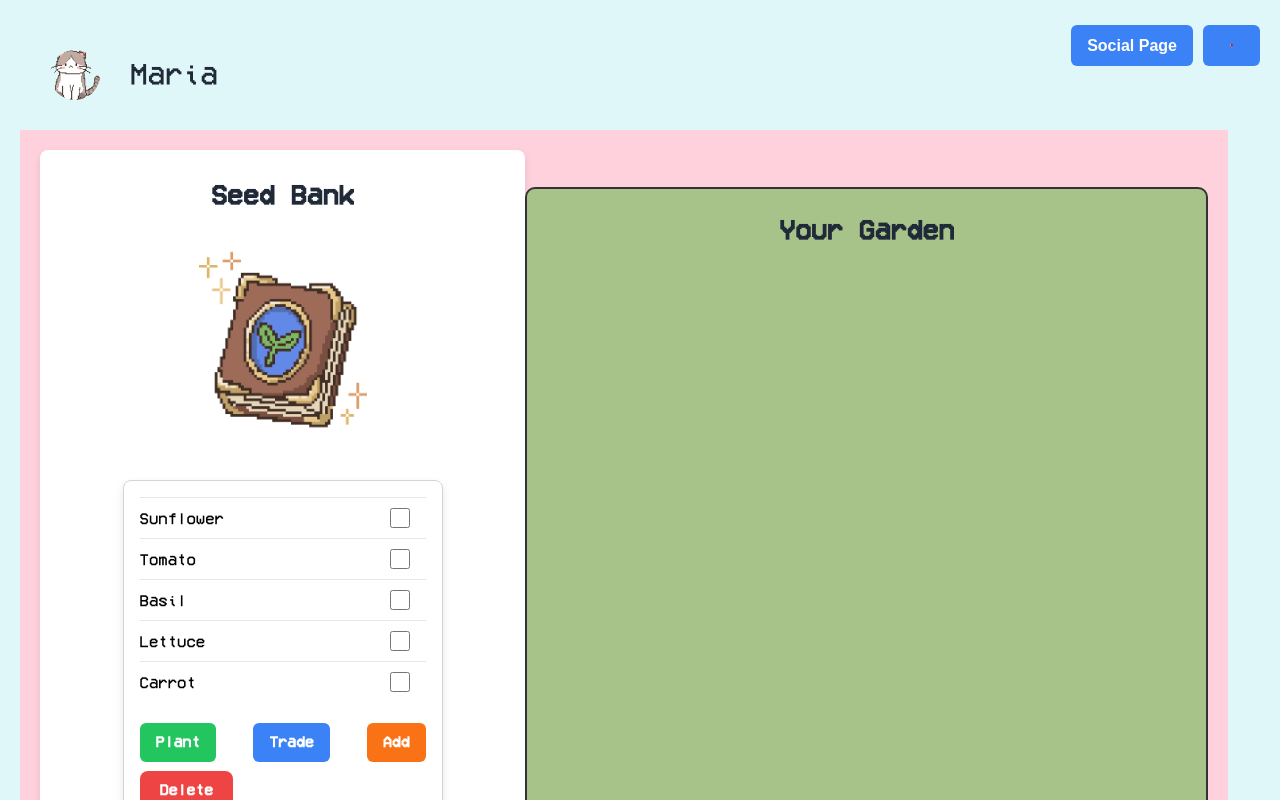
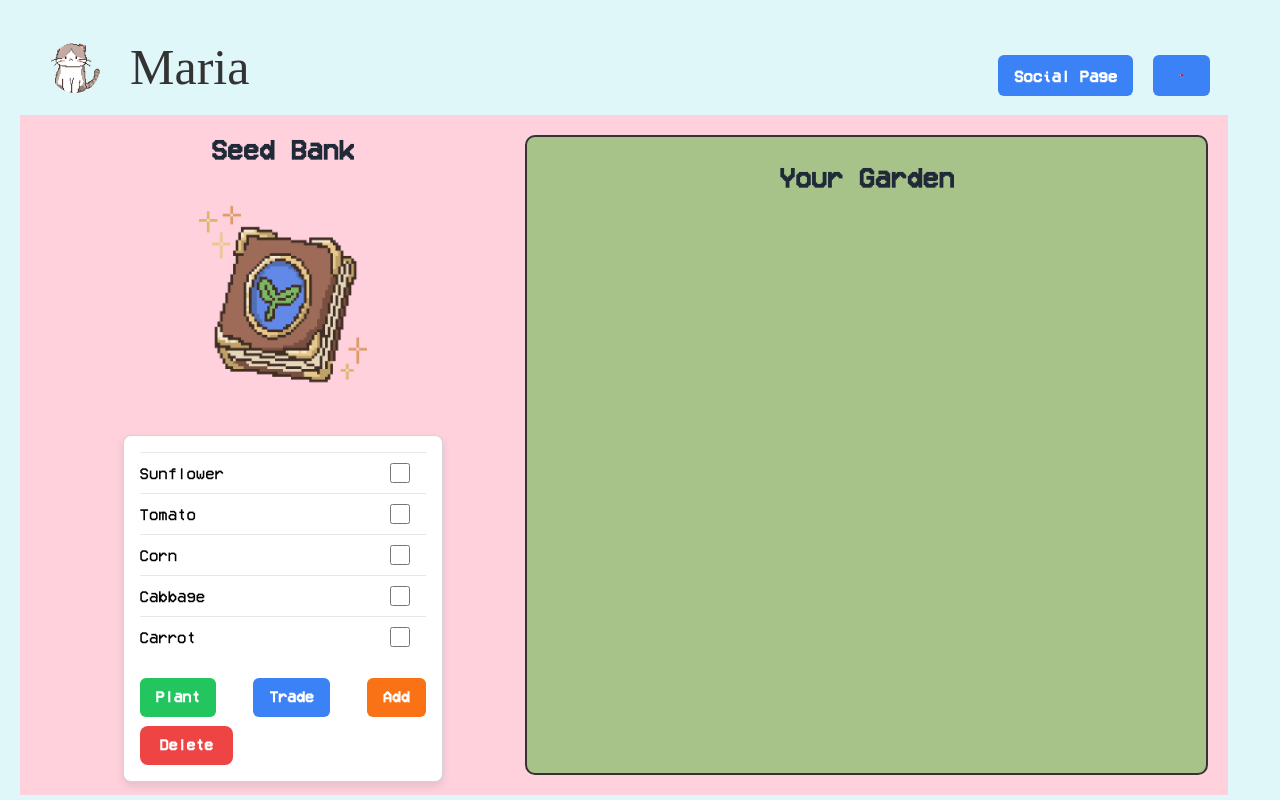
Before and after one commit to portiali/seedswap, a React (Create React App) app in the folder frontend/my-app/: page /profile in a window 1280 px wide. Built offline with nearby package versions, Linux system fonts and the light colour scheme; a web font is replaced by a local one.

Commit message:
visuals down for now

```diff
--- a/frontend/my-app/src/pages/SocialPage.js
+++ b/frontend/my-app/src/pages/SocialPage.js
@@ -8,7 +8,7 @@ function SocialPage() {
   const navigate = useNavigate();
   return (
     <div className="home-page">
-      <header className="social-header">
+      <header className="socials-header">
         <h1>Socials</h1>
       </header>
 
--- a/frontend/my-app/src/pages/profile/SeedBank.js
+++ b/frontend/my-app/src/pages/profile/SeedBank.js
@@ -8,8 +8,8 @@ function SeedBank() {
   const [seeds, setSeeds] = useState([
     { name: "Sunflower", status: "normal" },
     { name: "Tomato", status: "normal" },
-    { name: "Basil", status: "normal" },
-    { name: "Lettuce", status: "normal" },
+    { name: "Corn", status: "normal" },
+    { name: "Cabbage", status: "normal" },
     { name: "Carrot", status: "normal" },
   ]);
   const [newSeedInputVisible, setNewSeedInputVisible] = useState(false);
--- a/frontend/my-app/src/pages/socials/AccountListings.js
+++ b/frontend/my-app/src/pages/socials/AccountListings.js
@@ -41,7 +41,7 @@ function AccountListings() {
             <img src={user.avatar} alt="avatar" className="avatar-img" />
           </div>
           <div className="user-info-right">
-            <p className="username">{user.username}</p>
+            <p className="social-username">{user.username}</p>
             <p className="city">{user.city}</p>
             <button onClick={() => handleViewProfile(user)}>View Profile</button>
           </div>
--- a/frontend/my-app/src/pages/styles/ProfilePage.css
+++ b/frontend/my-app/src/pages/styles/ProfilePage.css
@@ -9,14 +9,14 @@
   display: flex;
   align-items: center;
   gap: 20px;
-  padding: 20px;
+  padding: 10px 20px ;
   font-family: bubbly;
 }
 
 .username {
-  font-size: 30px !important;  /* Adjust the size as needed */
+  font-size: 50px !important;  /* Adjust the size as needed */
   color: #333; /* You can adjust the color too */
-  font-family: pixel;
+  font-family: bubbly !important;
 }
 
 .profile-image {
@@ -35,10 +35,11 @@
 
 .social-buttons-container {
   position: absolute;
-  top: 20px; /* Adjust distance from the top */
-  right: 20px; /* Adjust distance from the right */
+  top: 30px; /* Adjust distance from the top */
+  right: 70px; /* Adjust distance from the right */
   display: flex;
-  gap: 10px; /* Space between the buttons */
+  gap: 20px; /* Space between the buttons */
+  margin-top: 20px;
 }
 
 .socialpage-button, .chatroom-button {
@@ -48,6 +49,8 @@
   border-radius: 0.375rem;
   cursor: pointer;
   font-weight: bold;
+  font-family: pixel;
+  font-size: 1rem;
   transition: background-color 0.3s ease;
 }
 
@@ -69,10 +72,10 @@
 
 .seed-bank {
   width: 48%; /* Each component takes up half of the container */
-  background-color: white;
+  height: 0px;
+  background-color: rgba(255, 255, 255, 0);
   padding: 20px;
   border-radius: 8px;
-  box-shadow: 0 4px 8px rgba(0, 0, 0, 0.1);
 }
 
 .seed-bank {
--- a/frontend/my-app/src/pages/styles/SocialPage.css
+++ b/frontend/my-app/src/pages/styles/SocialPage.css
@@ -195,6 +195,7 @@
     box-shadow: 0 4px 16px rgba(0, 0, 0, 0.2);
     position: relative;
     text-align: center;
+    font-family: pixel;
   }
 
   /* Close button (X) */
@@ -294,6 +295,8 @@ button:hover {
     display: flex;
     align-items: center;
     gap: 10px;
+    margin-top: 90px;
+    font-family: bubbly;
   }
 
 
@@ -337,10 +340,13 @@ button:hover {
     margin-left: 16px;
   }
 
-  .username {
-    font-size: 1.1rem;
-    margin-bottom: 4px;
+  .social-username {
+    font-size: 1.7rem;
+    margin-top: 10px;
+    margin-bottom: 10px;
     color: #1f2937;
+    font-family: pixel;
+    text-align: left;
   }
 
   .city {
```
